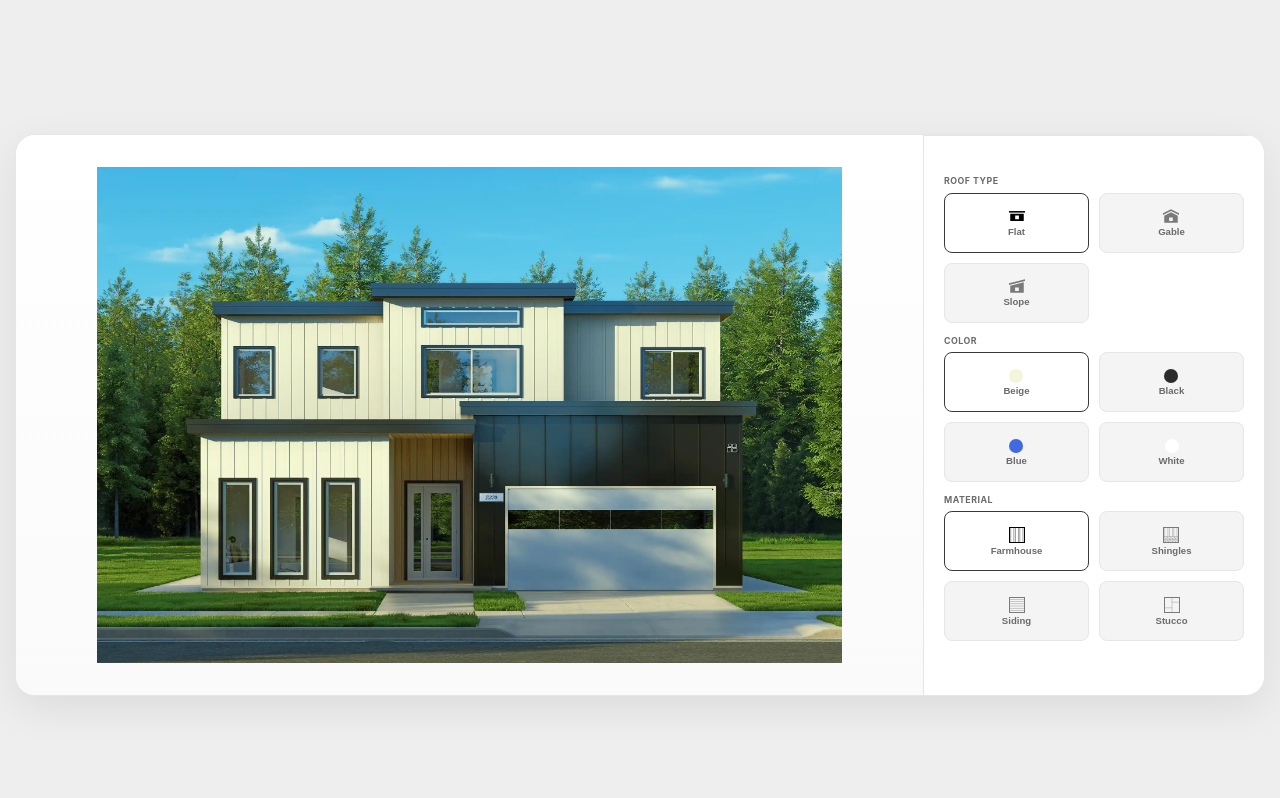
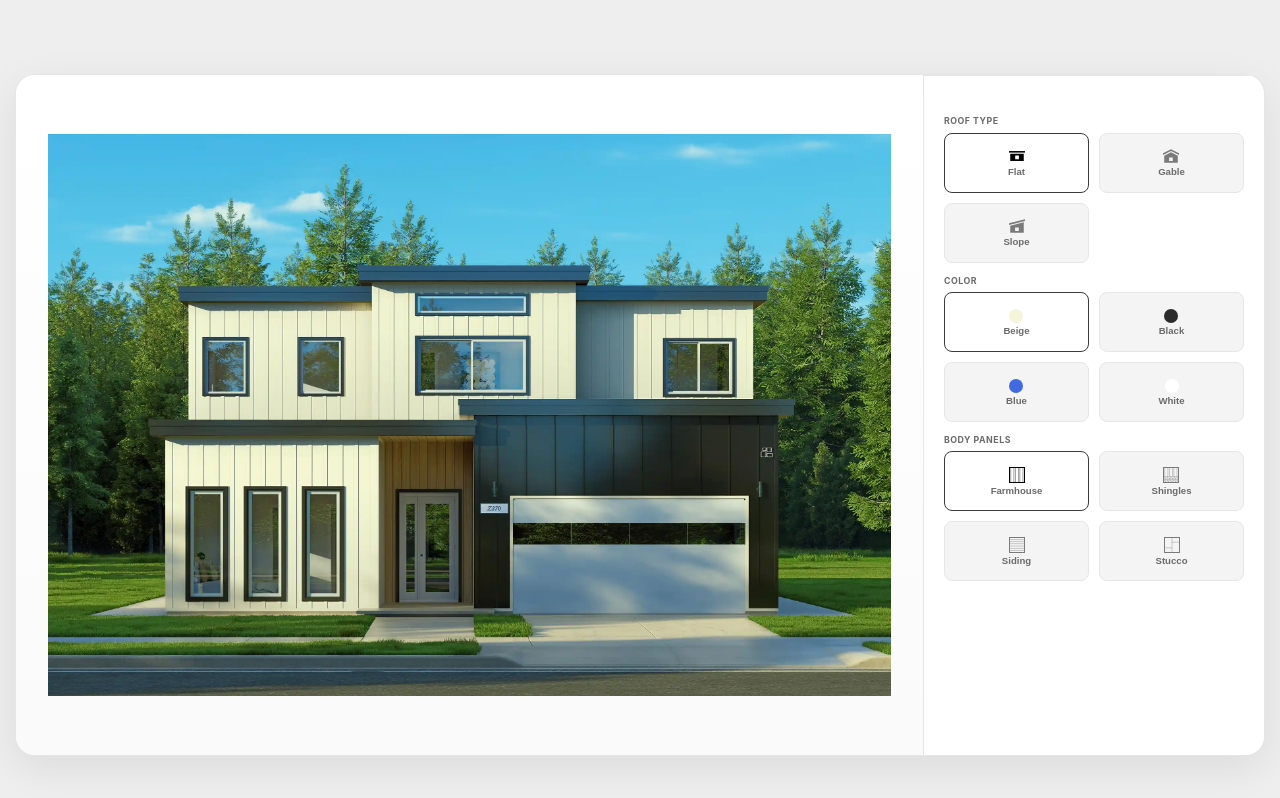
Before and after one commit to ArjunSahani/house-configurator, a Next.js app: page / in a window 1280 px wide. Shown: the top 798 px of the page. Built offline with nearby package versions, Linux system fonts and the light colour scheme.

Commit message:
minor update

```diff
--- a/app/globals.css
+++ b/app/globals.css
@@ -151,7 +151,7 @@ h2 {
 @media (min-width: 768px) {
   .app {
     flex-direction: row;
-    height: 70vh;
+    height: 85vh;
   }
 
   .preview {
--- a/app/page.js
+++ b/app/page.js
@@ -73,7 +73,7 @@ export default function Home() {
               ))}
             </Section>
 
-            <Section title="Material">
+            <Section title="Body Panels">
               {MATERIALS.map((m) => (
                 <IconButton
                   key={m.id}
```
